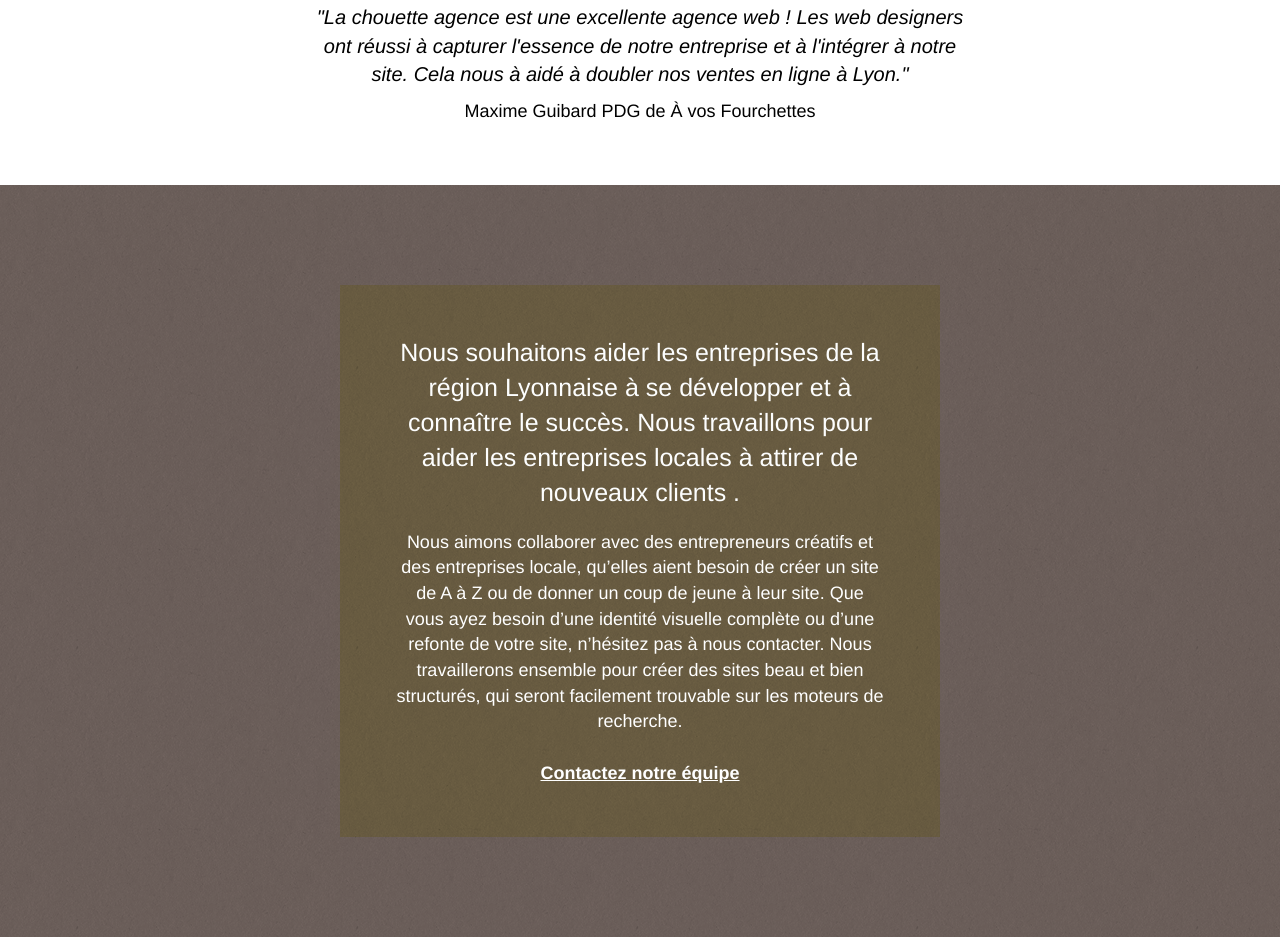
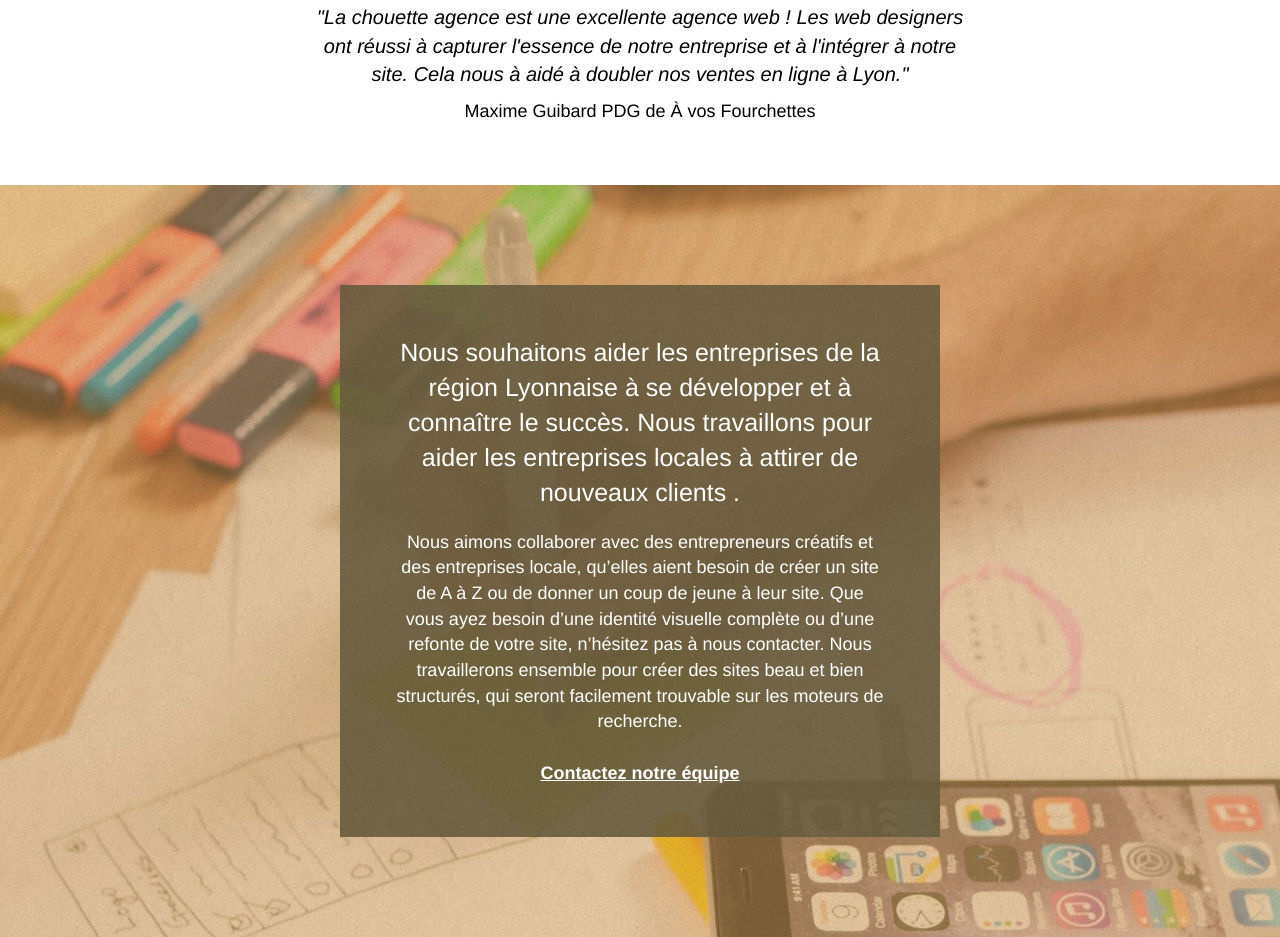
Before and after one commit to albart67/P04_Alain_Barthelme, a plain HTML site: page index.html in a window 1280 px wide. Shown: the part 1113-2050 px from the top of the page. Drawn offline with Linux system fonts and the light colour scheme.

Commit message:
ajout photo compression amélioré

```diff
--- a/style.css
+++ b/style.css
@@ -816,7 +816,7 @@ h4 {
 }
 
 .bg-presentation {
-    background-image: url("img/image-de-presentation-compressor.2jpg.jpg");
+    background-image: url("img/image-de-presentation-compressor2.jpg");
 }
 
 @media (max-width: 1024px) {
```
Also changed, not shown: img/image-de-presentation-compressor2.jpg (added), img/la-chouette-agence-banniere-compressor2.jpg (added).
